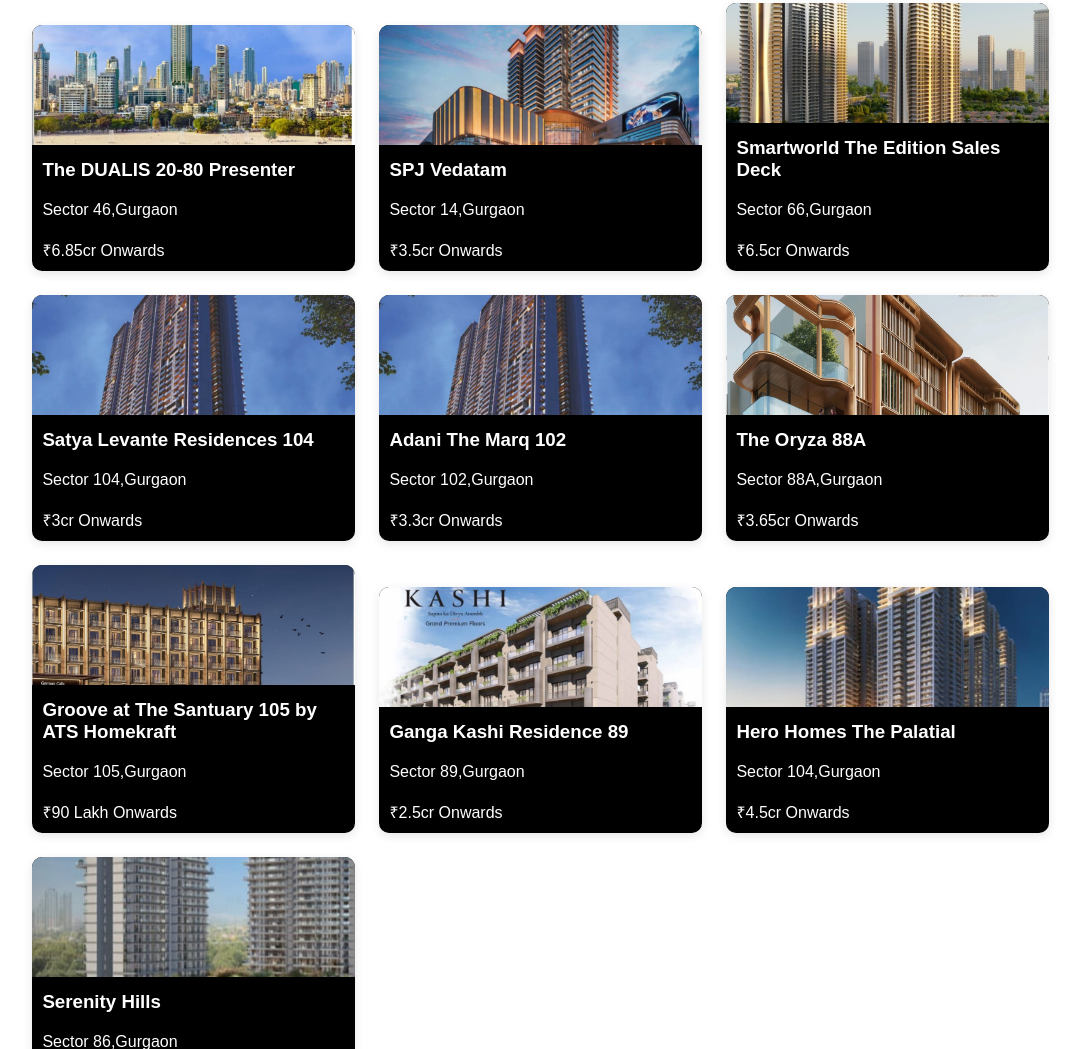
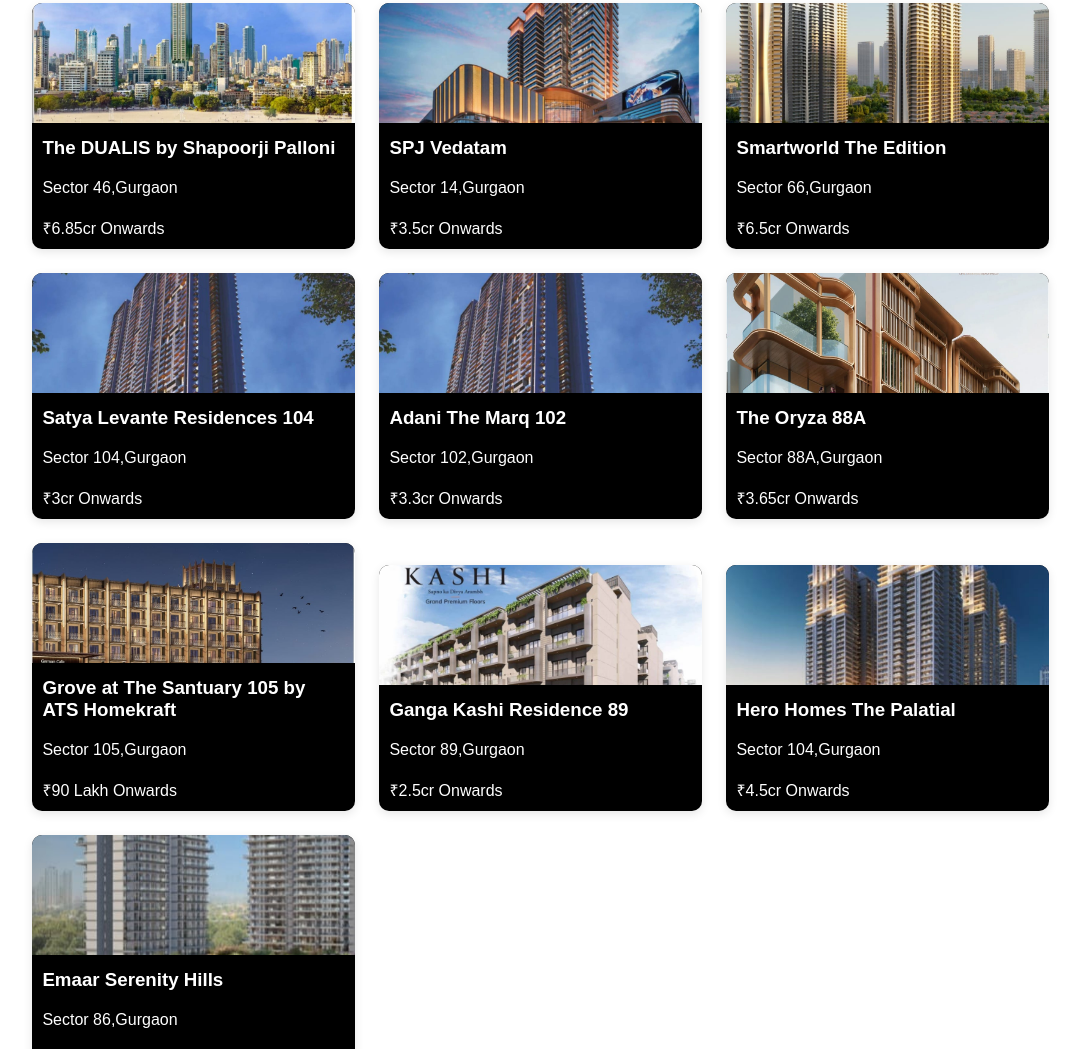
Before and after one commit to mgarg8225-sudo/Property-Website, a plain HTML site: page index.html in a window 1280 px wide. Shown: the part 2413-3462 px from the top of the page, without its empty margins (80-1160 px from the left). Drawn offline with Linux system fonts and the light colour scheme.

Commit message:
Fix phone number link format

```diff
--- a/index.html
+++ b/index.html
@@ -16,8 +16,9 @@
             <h1>Property Guys Estate</h1>
         </div>
         <nav>
-            <a href="tel: +919518208840">
-            <i class="fa-solid fa-phone"></i>+91 95182 08840</a>
+            <a href="tel:+919518208840">
+            <i class="fa-solid fa-phone"></i>+91 95182 08840
+        </a>
         </nav>
     </header>
 
@@ -35,7 +36,7 @@
         <div>
             <img src="ATS Triumph Super Villas.jpeg" alt="Property">
             <h3>ATS Triumph Super Villa</h3>
-            <p>Sector 105, Dwarka Expressway Gurgaon</p>
+            <p>Sector 104, Dwarka Expressway Gurgaon</p>
             <p>₹10cr</p>
         </div>
 
@@ -91,7 +92,7 @@
 
         <div>
             <img src="M3M Route65_Sales.jpeg" alt="Property">
-            <h3>M3M Route65_Sales</h3>
+            <h3>M3M Route65 Sales</h3>
             <p>Sector 65,Gurgaon</p>
             <p>₹50 Lakh Onwards</p>
         </div>
@@ -161,7 +162,7 @@
 
         <div>
             <img src="The DUALIS 20-80 Presenter.jpeg" alt="Property">
-            <h3>The DUALIS 20-80 Presenter</h3>
+            <h3>The DUALIS by Shapoorji Palloni</h3>
             <p>Sector 46,Gurgaon</p>
             <p>₹6.85cr Onwards</p>
         </div>
@@ -175,7 +176,7 @@
 
           <div>
             <img src="Smartworld The Edition Sales Deck.jpeg" alt="Property">
-            <h3>Smartworld The Edition Sales Deck</h3>
+            <h3>Smartworld The Edition </h3>
             <p>Sector 66,Gurgaon</p>
             <p>₹6.5cr Onwards</p>
         </div>
@@ -204,7 +205,7 @@
 
         <div>
             <img src="The Groove at The Santuary 105 by ATS Homekraft.jpeg" alt="Property">
-            <h3>Groove at The Santuary 105 by ATS Homekraft</h3>
+            <h3>Grove at The Santuary 105 by ATS Homekraft</h3>
             <p>Sector 105,Gurgaon</p>
             <p>₹90 Lakh Onwards</p>
         </div>
@@ -225,7 +226,7 @@
 
         <div>
             <img src="Serenity Hills.jpeg" alt="Property">
-            <h3>Serenity Hills</h3>
+            <h3> Emaar Serenity Hills</h3>
             <p>Sector 86,Gurgaon</p>
             <p>₹2.99cr Onwards</p>
         </div>
```
